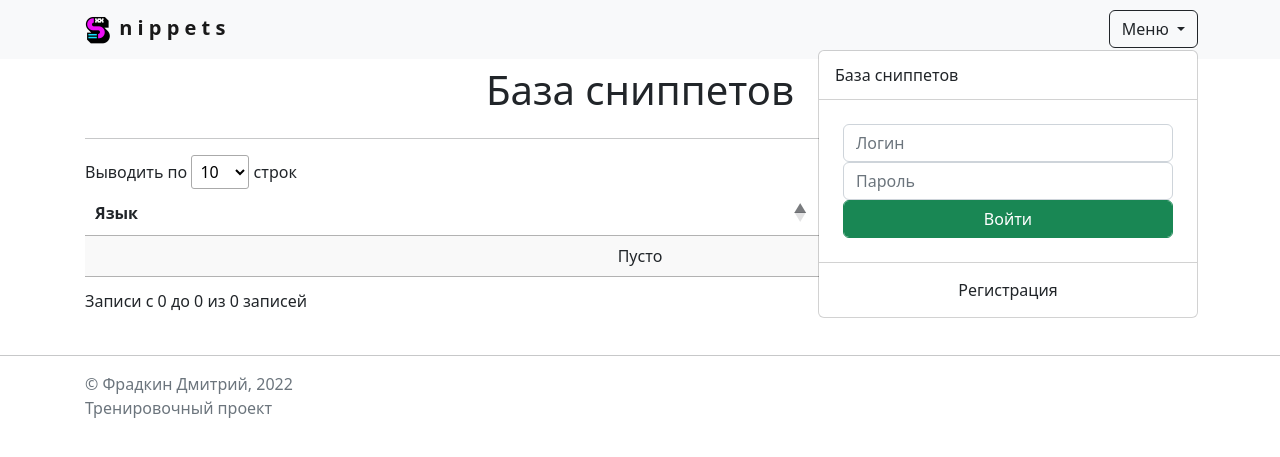
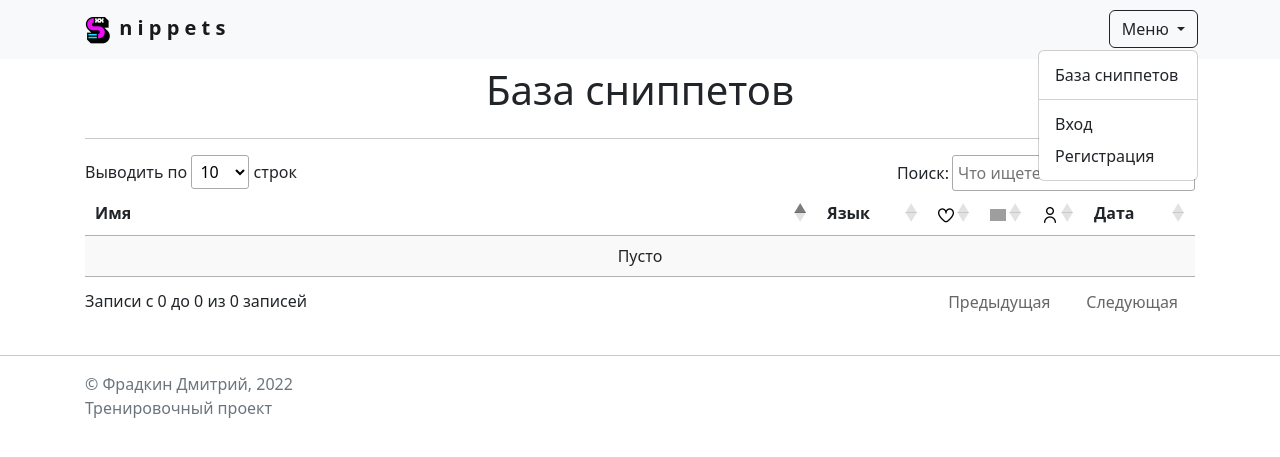
Before and after one commit to fradkin-d/pet_Snippets, a Django app: page /snippets/ in a window 1280 px wide, after a click on "Меню". Shown: the top 457 px of the page. Run offline with Django 4.2, Linux system fonts and the light colour scheme; data that the repository does not hold is empty; some libraries are stand-ins or nearby versions; grey boxes are pictures that could not be loaded.

Commit message:
add user autologin after successful registration, fix pages html

```diff
--- a/MainApp/templates/header.html
+++ b/MainApp/templates/header.html
@@ -20,27 +20,17 @@
                     Меню
                     {% endif %}
                 </button>
-                <div class="dropdown-menu dropdown-menu-end" style="width: 380px;">
-                    {% if request.user.is_authenticated %}
+                <div class="dropdown-menu dropdown-menu-end">
                     <a class="dropdown-item" href="{% url 'snippets_list_page' %}">База сниппетов</a>
                     <div class="dropdown-divider"></div>
+                    {% if request.user.is_authenticated %}
                     <a class="dropdown-item" href="{% url 'add_snippet_page' %}">Добавить сниппет</a>
                     <a class="dropdown-item" href="{% url 'my_snippets_list_page' %}">Мои сниппеты</a>
                     <div class="dropdown-divider"></div>
                     <a class="dropdown-item" href="{% url 'logout' %}">Выход</a>
                     {% else %}
-                    <a class="dropdown-item" href="{% url 'snippets_list_page' %}">База сниппетов</a>
-                    <div class="dropdown-divider"></div>
-                    <form class="px-4 py-3" action="{% url 'login' %}" method="POST">{% csrf_token %}
-                        <div class="form-group">
-                            <input name="username" class="form-control" placeholder="Логин" maxlength="150">
-                        </div>
-                        <input type="password" name="password" class="textinput textInput form-control"
-                               placeholder="Пароль">
-                        <input type="submit" class="btn btn-success form-control" value="Войти">
-                    </form>
-                    <div class="dropdown-divider"></div>
-                    <a class="btn form-control" href="{% url 'registration' %}">Регистрация</a>
+                    <a class="dropdown-item" href="{% url 'login' %}">Вход</a>
+                    <a class="dropdown-item" href="{% url 'registration' %}">Регистрация</a>
                     {% endif %}
                 </div>
             </div>
--- a/MainApp/templates/pages/snippet_list.html
+++ b/MainApp/templates/pages/snippet_list.html
@@ -23,8 +23,8 @@
 <table id="snippets_table" class="display nowrap" style="width:100%">
     <thead>
     <tr>
+        <th>Имя</th>
         <th>Язык</th>
-        <th>Имя</th>
         <th><img src="{% static 'icons/heart_0.png' %}" width="16"></th>
         <th><img src="{% static 'icons/comment.png' %}" width="16"></th>
         <th><img src="{% static 'icons/user.png' %}" width="16"></th>
--- a/MainApp/views.py
+++ b/MainApp/views.py
@@ -43,6 +43,11 @@ def registration(request):
         if form.is_valid():
             form.save()
             messages.success(request, 'Регистрация прошла успешно!')
+            print(form)
+            new_user = auth.authenticate(username=form.cleaned_data['username'],
+                                         password=form.cleaned_data['password1'])
+            auth.login(request, new_user)
+            messages.success(request, f'Добро пожаловать, {new_user.username}!')
             return redirect('home')
         messages.error(request, 'Ошибка регистрации! Проверьте правильность заполнения формы')
     context = {
@@ -60,12 +65,12 @@ def login(request):
         if user:
             auth.login(request, user)
             messages.success(request, f'Добро пожаловать, {username}!')
+            next_url = request.POST.get('next')
+            if next_url:
+                return redirect(next_url, '/')
+            return redirect('home')
         else:
             messages.error(request, 'Ошибка входа! Проверьте правильность заполнения формы')
-        next_url = request.POST.get('next')
-        if next_url:
-            return redirect(next_url, '/')
-        return redirect('home')
     return render(request, 'pages/login.html', {'pagename': 'Вход'})
 
 
```
